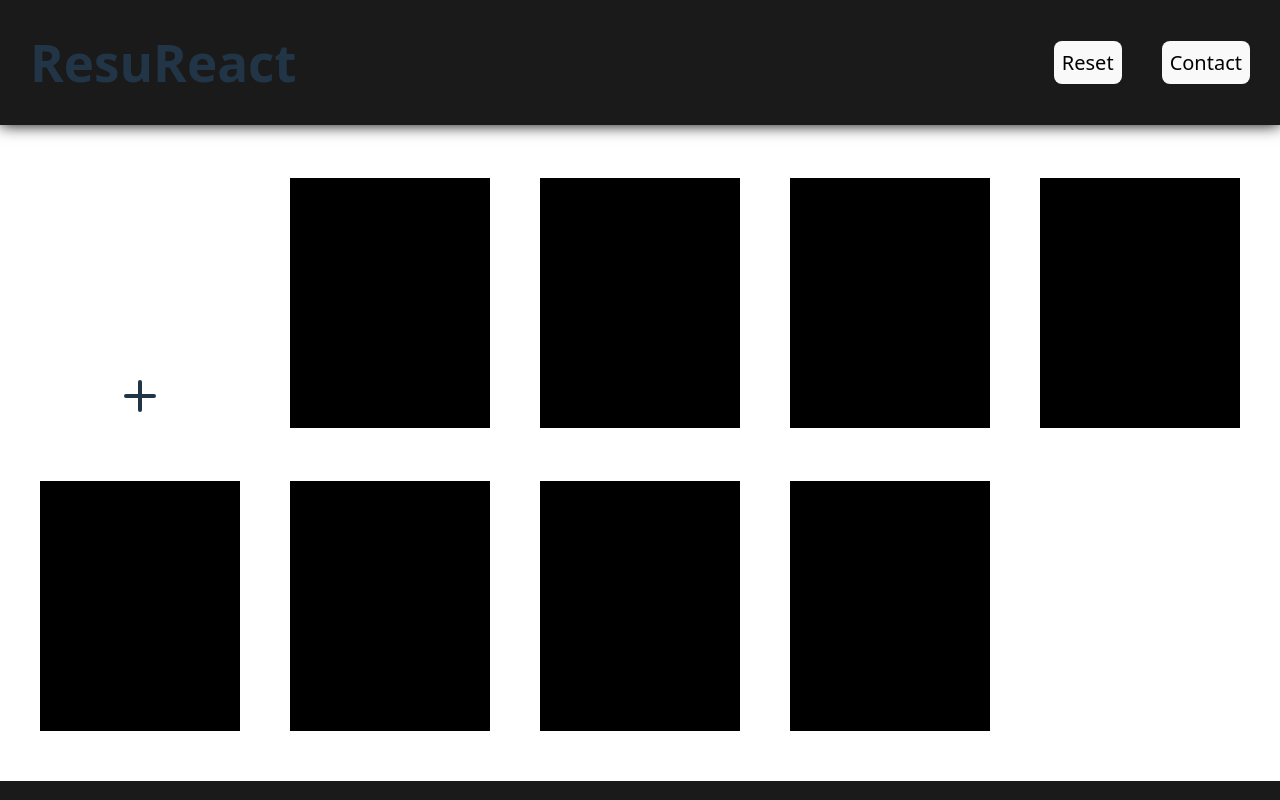
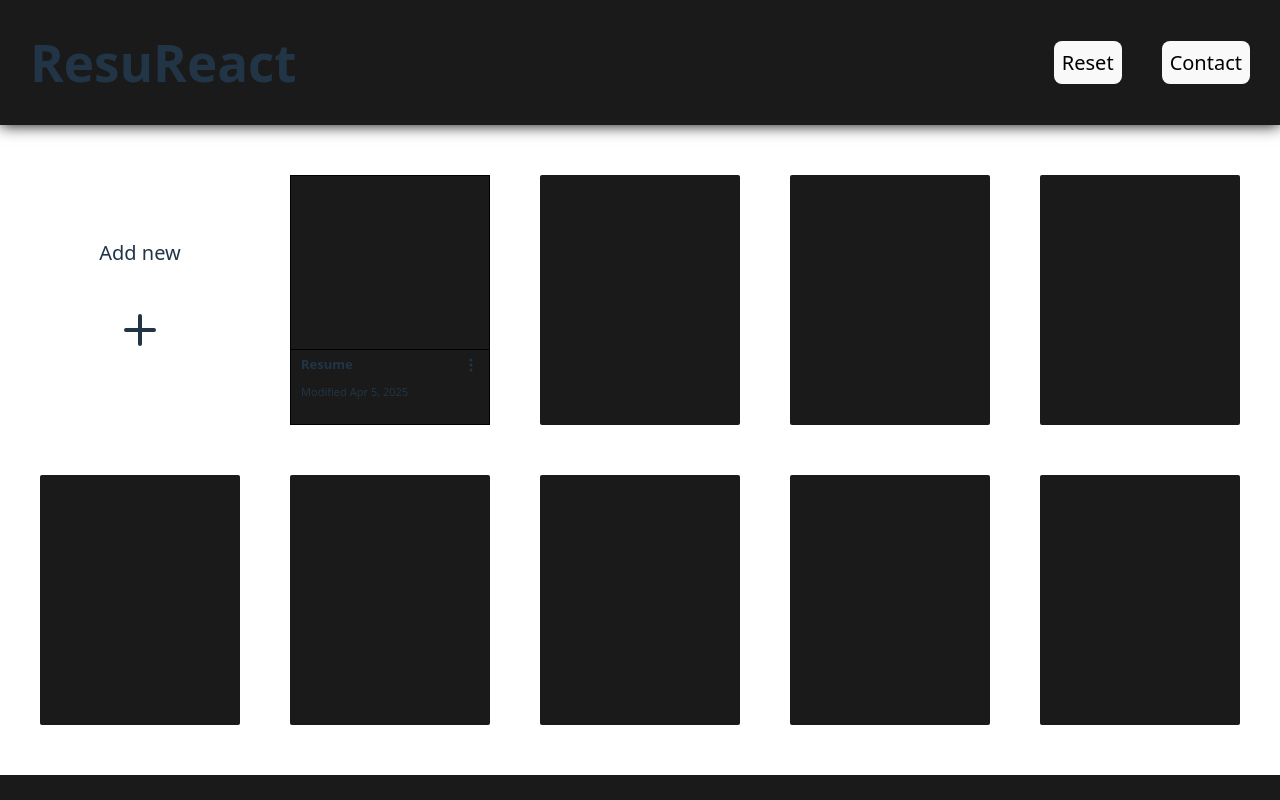
Before and after one commit to rtrevizo18/resuReact, a React (Vite) app: page / in a window 1280 px wide. Shown: the top 800 px of the page. Built offline with nearby package versions, Linux system fonts and the light colour scheme.

Commit message:
feat(index.css/index.html): add styling to resume cards for neat descriptions

```diff
--- a/index.html
+++ b/index.html
@@ -19,9 +19,26 @@
     <div id="body">
       <div class="resumes">
         <div class="resume-card empty">
+          <div>Add new</div>
           <svg xmlns="http://www.w3.org/2000/svg" width="64" height="64" fill="currentColor" class="bi bi-plus" viewBox="0 0 16 16">
             <path d="M8 4a.5.5 0 0 1 .5.5v3h3a.5.5 0 0 1 0 1h-3v3a.5.5 0 0 1-1 0v-3h-3a.5.5 0 0 1 0-1h3v-3A.5.5 0 0 1 8 4"/>
           </svg>
+        </div>
+        <div class="resume-card">
+          <div class="resume-image"></div>
+          <div class="resume-content">
+            <div class="resume-title">
+              <div class="resume-title-text">Resume</div>
+              <svg xmlns="http://www.w3.org/2000/svg" width="16" height="16" fill="currentColor" class="bi bi-three-dots-vertical" viewBox="0 0 16 16">
+                <path d="M9.5 13a1.5 1.5 0 1 1-3 0 1.5 1.5 0 0 1 3 0m0-5a1.5 1.5 0 1 1-3 0 1.5 1.5 0 0 1 3 0m0-5a1.5 1.5 0 1 1-3 0 1.5 1.5 0 0 1 3 0"/>
+              </svg>
+            </div>
+            <div class="resume-desc">
+              <div class="resume-desc-sub">Modified Apr 5, 2025</div>
+              <div class="resume-desc-settings">
+              </div>
+            </div>
+          </div>
         </div>
         <div class="resume-card"></div>
         <div class="resume-card"></div>
--- a/src/index.css
+++ b/src/index.css
@@ -114,19 +114,63 @@ button:focus-visible {
 }
 
 .resume-card{
-  background-color: black;
+  background-color: #1a1a1a;
   width: 200px;
   height: 250px;
+  border-radius: 2px;
+}
+
+.resume-image{
+  box-sizing: border-box;
+  height: 70%;
+  border: 1px solid black;
+}
+
+.resume-content{
+  box-sizing: border-box;
+  height: 30%;
+  border-bottom: 1px solid black;
+  border-left: 1px solid black;
+  border-right: 1px solid black;
+  padding: 5px 0px 0px 10px;
+}
+
+.resume-title{
+  position: relative;
+  box-sizing: border-box;
+  display: flex;
+  align-items: center;
+}
+
+.resume-title-text{
+  font-size: 13px;
+  font-weight: 700;
+}
+
+.resume-title svg{
+  position: absolute;
+  right: 10px;
+}
+
+.resume-desc{
+  font-size: 11px;
+  display: flex;
+  padding: 10px 0px;
+  gap: 50px;
 }
 
 .resume-card.empty{
+  box-sizing: border-box;
   background-color: transparent;
   border: 3px dashed rgba(255, 255, 255, 0.2);
   border-radius: 15px;
   display: flex;
   flex-direction: column;
+  justify-content: center;
   align-items: center;
-  justify-content: flex-end;
+  gap: 30px;
+  font-weight: 500;
+  font-size: 20px;
 }
 
 #footer{
```
